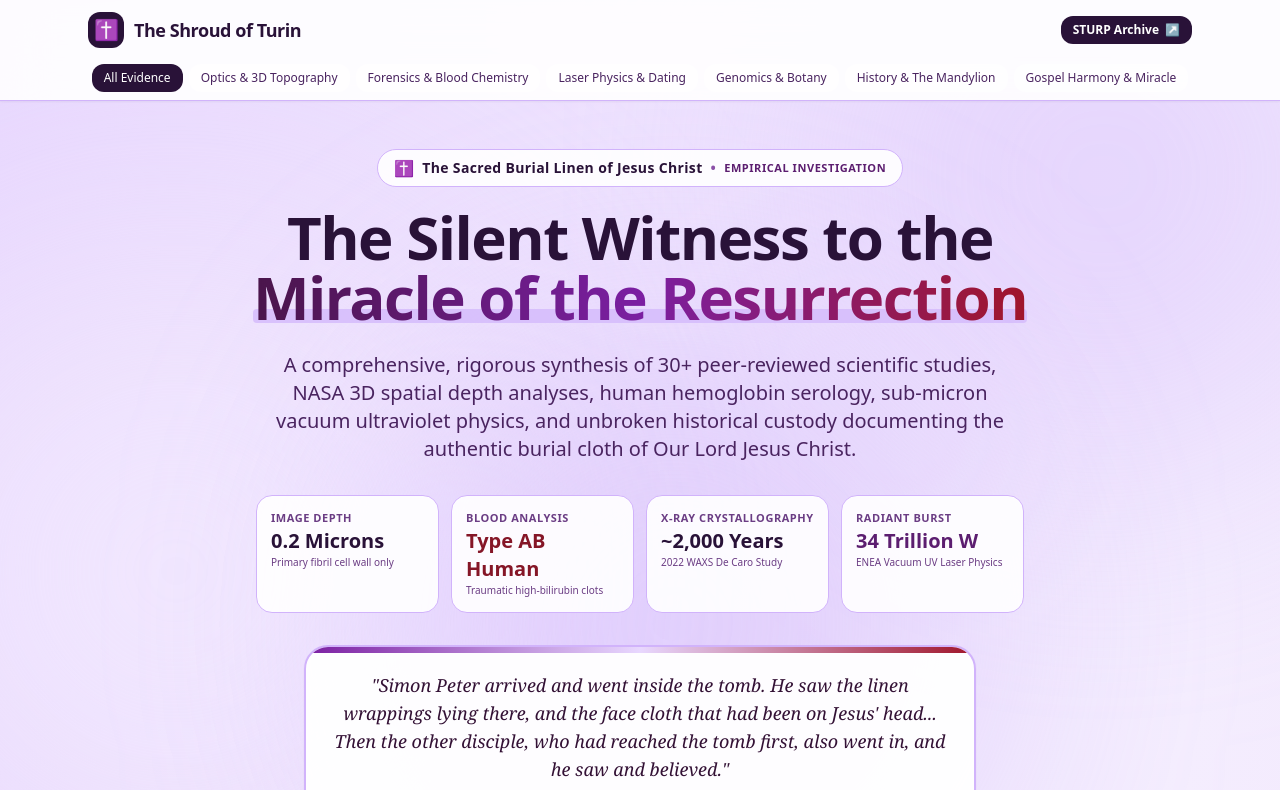
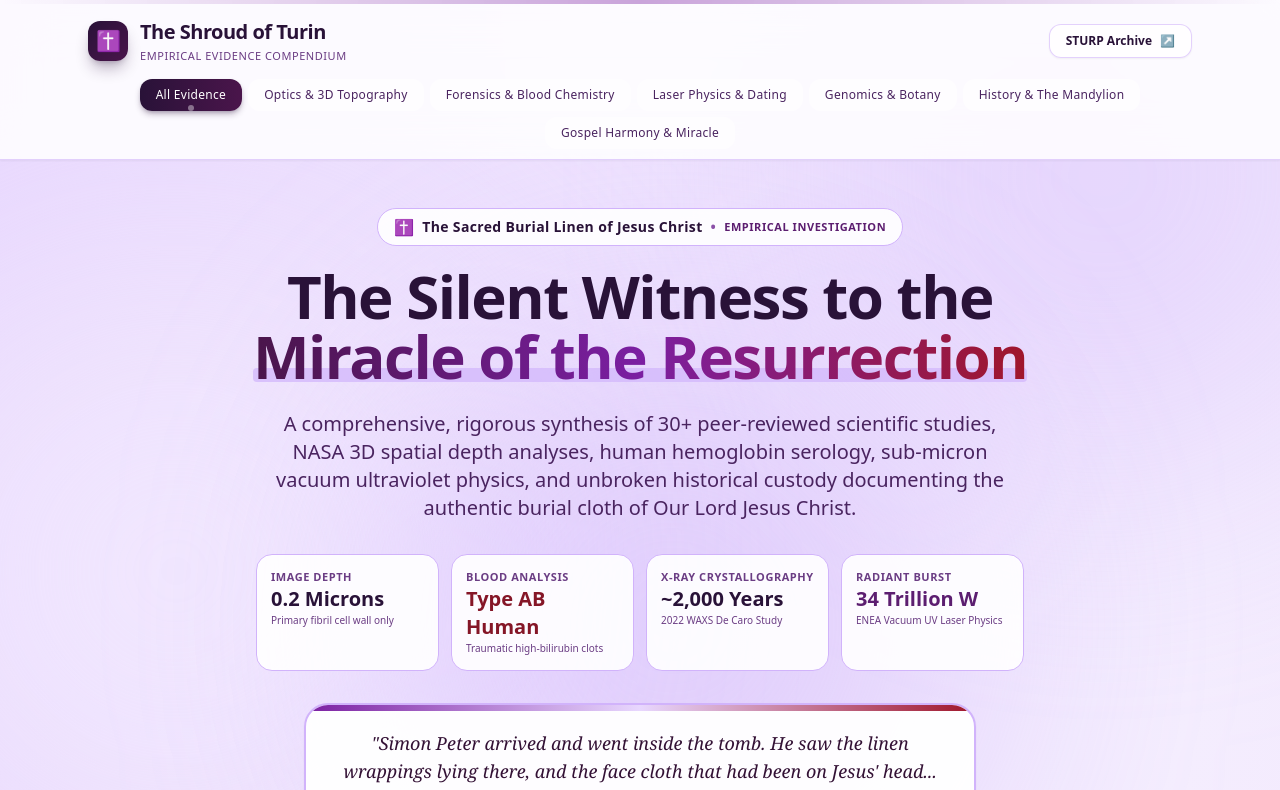
Before and after one commit to sowninteractive/ShoudofTurin, a React (Vite) app: page / in a window 1280 px wide. Shown: the top 790 px of the page. Built offline with nearby package versions, Linux system fonts and the light colour scheme.

Commit message:
(1 files changed)

```diff
--- a/src/pages/Index.tsx
+++ b/src/pages/Index.tsx
@@ -408,33 +408,41 @@ export default function Index() {
         <div className="absolute -bottom-28 right-1/4 w-[36rem] h-[36rem] rounded-full bg-[#D4B9FC]/50 blur-[130px]" />
       </div>
 
-      {/* SIMPLIFIED HEADER */}
-      <header className="sticky top-0 z-50 backdrop-blur-xl bg-white/90 border-b border-[#D1B3FB] shadow-sm">
-        <div className="max-w-6xl mx-auto px-4 sm:px-6 py-3 flex flex-col md:flex-row md:items-center justify-between gap-3">
-          {/* Brand */}
-          <div className="flex items-center gap-2.5">
-            <div className="w-9 h-9 rounded-xl bg-[#291238] flex items-center justify-center text-xl shrink-0">
+      {/* BEAUTIFUL HEADER */}
+            <header className="sticky top-0 z-50 backdrop-blur-xl bg-white/85 border-b border-[#D1B3FB]/60 shadow-sm">
+              {/* Subtle top accent line */}
+              <div className="h-1 bg-gradient-to-r from-transparent via-[#7B1FA2]/40 to-transparent" />
+
+              <div className="max-w-6xl mx-auto px-4 sm:px-6">
+                {/* Brand Row */}
+                <div className="flex flex-col md:flex-row md:items-center justify-between gap-3 py-3.5">
+                  <div className="flex items-center gap-3">
+                    <div className="w-10 h-10 rounded-xl bg-gradient-to-br from-[#291238] to-[#4A154B] flex items-center justify-center text-xl shrink-0 shadow-lg shadow-[#291238]/30">
                       ✝️
                     </div>
-            <span className="font-black text-lg tracking-tight text-[#291238]">
+                    <div>
+                      <h1 className="font-black text-lg sm:text-xl tracking-tight text-[#291238] leading-none">
                         The Shroud of Turin
-            </span>
+                      </h1>
+                      <p className="text-[11px] font-medium text-[#6B3D84] tracking-wider uppercase mt-0.5">
+                        Empirical Evidence Compendium
+                      </p>
+                    </div>
                   </div>
 
-          {/* Quick Action */}
                   <a
                     href="https://www.shroud.com"
                     target="_blank"
                     rel="noopener noreferrer"
-            className="text-xs font-bold px-3 py-1.5 rounded-xl bg-[#291238] text-white hover:bg-[#431D56] transition-colors flex items-center gap-1.5"
+                    className="group text-xs font-semibold px-4 py-2 rounded-xl bg-white/80 hover:bg-white text-[#291238] border border-[#D1B3FB]/60 hover:border-[#7B1FA2]/40 transition-all flex items-center gap-2 shadow-sm hover:shadow-md"
                   >
                     <span>STURP Archive</span>
-            <span>↗</span>
+                    <span className="transition-transform group-hover:translate-x-0.5">↗</span>
                   </a>
                 </div>
 
-        {/* SIMPLIFIED TAB NAVIGATION */}
-        <div className="max-w-6xl mx-auto px-4 sm:px-6 pb-2 pt-1">
+                {/* Navigation Tabs */}
+                <div className="pb-2.5">
                   <div className="flex flex-wrap items-center gap-1.5 justify-center">
                     {NAVIGATION_CATEGORIES.map((cat) => {
                       const isActive = selectedCategory === cat.id;
@@ -442,16 +450,20 @@ export default function Index() {
                         <button
                           key={cat.id}
                           onClick={() => setSelectedCategory(cat.id)}
-                  className={`px-3 py-1.5 rounded-xl text-xs font-medium transition-colors whitespace-nowrap cursor-pointer shrink-0 ${
+                          className={`relative px-4 py-2 rounded-xl text-xs font-medium tracking-wide transition-all whitespace-nowrap cursor-pointer shrink-0 ${
                             isActive
-                      ? "bg-[#291238] text-white"
-                      : "bg-white/60 hover:bg-white text-[#4A2460]"
+                              ? "bg-gradient-to-r from-[#291238] to-[#4A154B] text-white shadow-md shadow-[#291238]/30"
+                              : "bg-white/60 hover:bg-white text-[#4A2460] hover:text-[#291238] hover:shadow-sm"
                           }`}
                         >
                           {cat.label}
+                          {isActive && (
+                            <span className="absolute bottom-0 left-1/2 -translate-x-1/2 w-1.5 h-1.5 rounded-full bg-white/40" />
+                          )}
                         </button>
                       );
                     })}
+                  </div>
                 </div>
               </div>
             </header>
```
Lines whose indentation alone changed are shown as unchanged.
